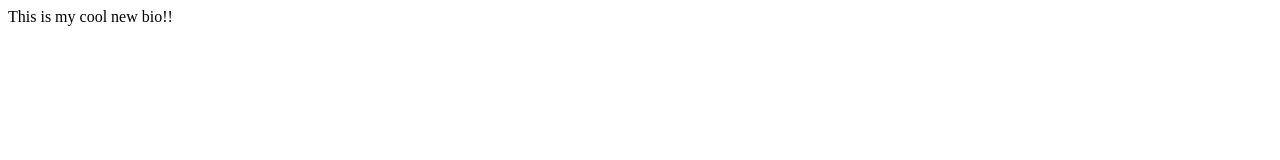
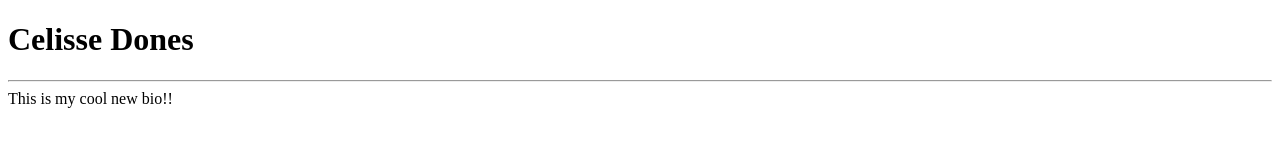
Before and after one commit to CelisseD/CelisseD.github.io, a plain HTML site: page index.html in a window 1280 px wide. Drawn offline with Linux system fonts and the light colour scheme.

Commit message:
Added title and header

```diff
--- a/index.html
+++ b/index.html
@@ -4,9 +4,13 @@
     <meta charset="UTF-8">
     <meta name="viewport" content="width=device-width, initial-scale=1.0">
     <meta http-equiv="X-UA-Compatible" content="ie=edge">
-    <title>Document</title>
+    <title>Celisse Dones Bio</title>
 </head>
 <body>
+    <h1>
+        Celisse Dones
+    </h1>
+    <hr>
     This is my cool new bio!!
 </body>
 </html>
```
